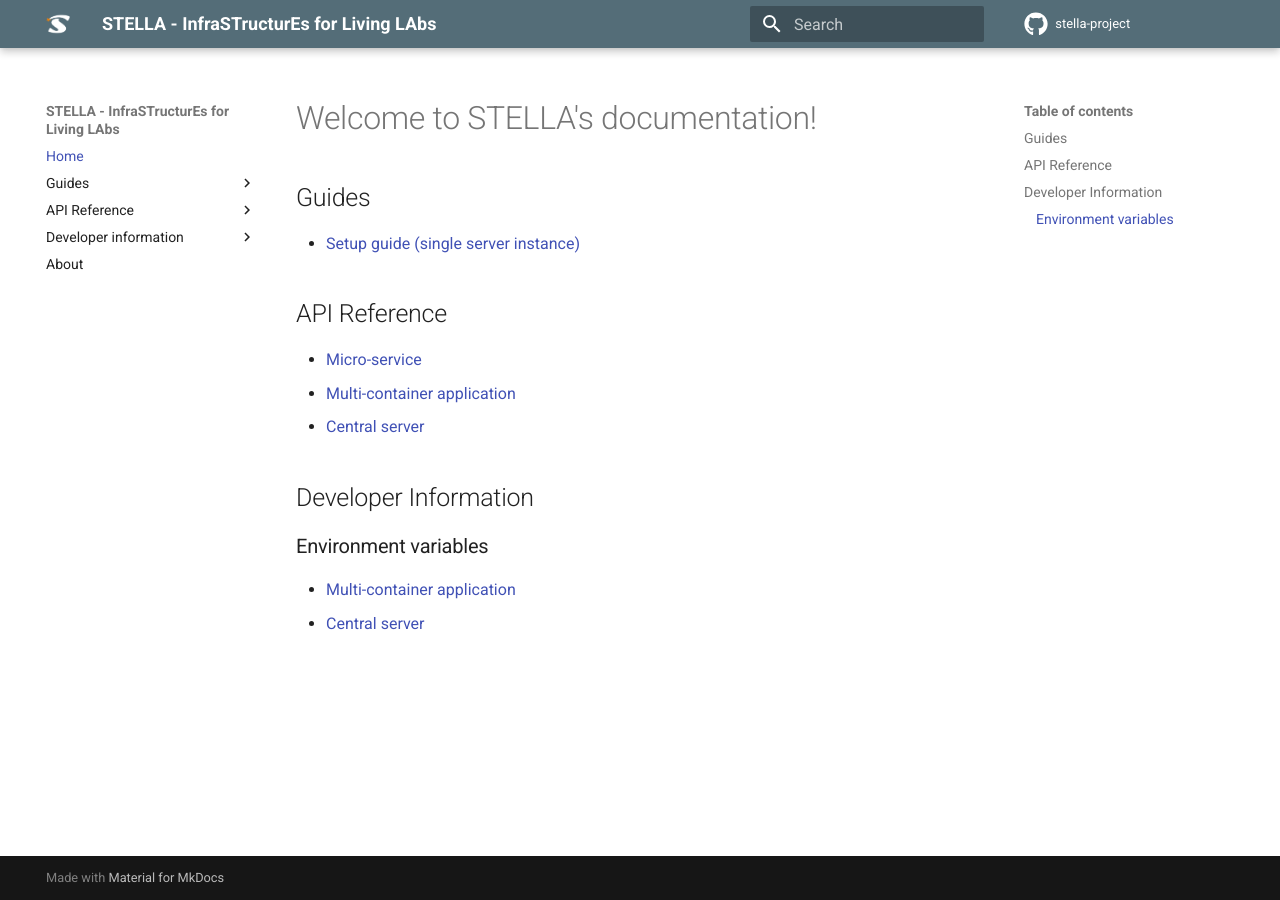
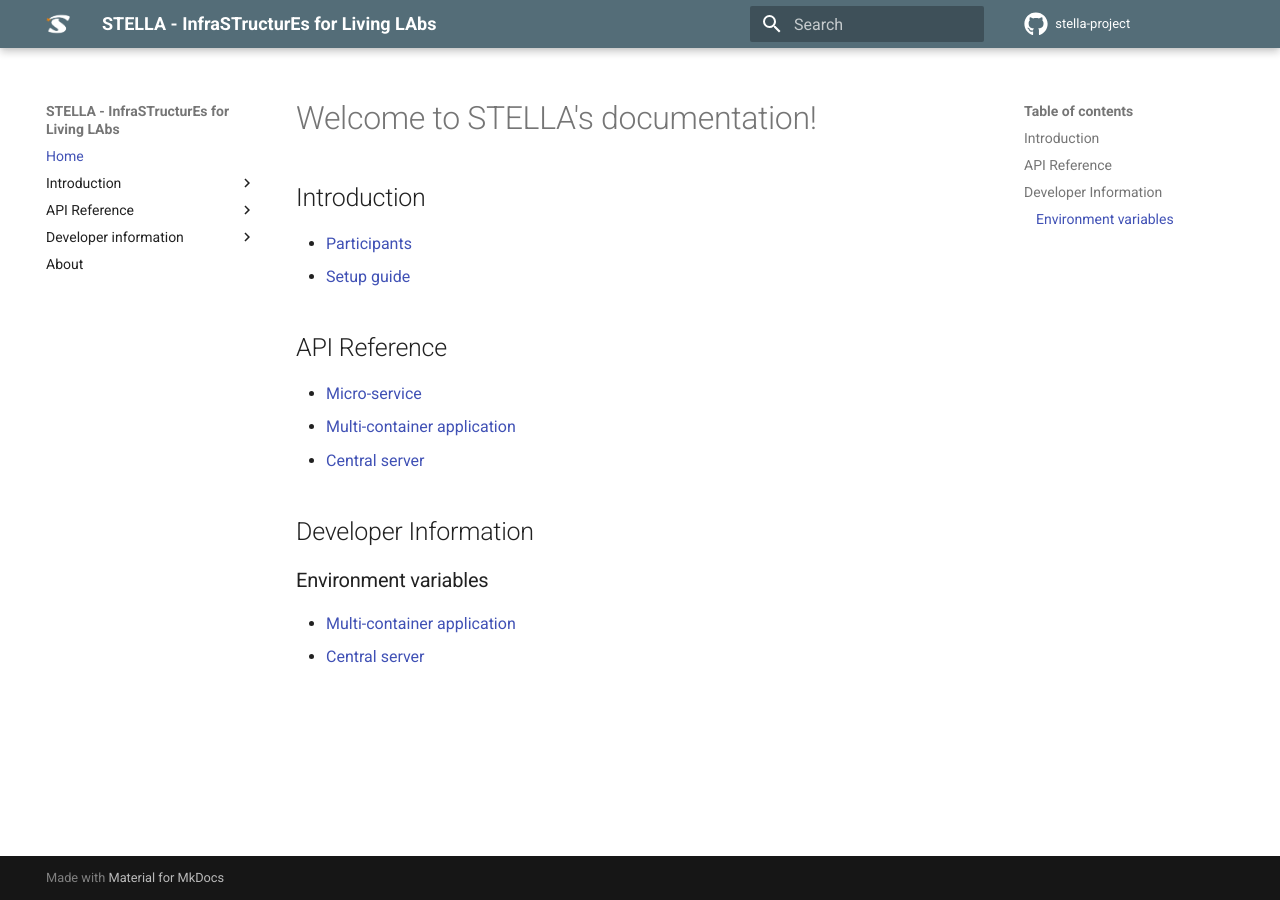
Before and after one commit to stella-project/stella-documentation, an MkDocs documentation site: the page built from docs/index.md, in a window 1280 px wide. Built offline with MkDocs 1.6.1 and Material for MkDocs 9.7.7, drawn with Linux system fonts in a browser that asks for light colours.

Commit message:
add introduction page for participants

```diff
--- a/docs/index.md
+++ b/docs/index.md
@@ -1,8 +1,9 @@
 # Welcome to STELLA's documentation!
 
-## Guides
+## Introduction
 
-- [Setup guide (single server instance)](guides/single-machine/)
+- [Participants](guides/participants/)
+- [Setup guide](guides/single-machine/)
 
 ## API Reference
 
--- a/mkdocs.yml
+++ b/mkdocs.yml
@@ -16,8 +16,9 @@ theme:
         text: Roboto
 nav:
     - Home: index.md
-    - 'Guides':
-        - 'Setup guide (single server instance)': guides/single-machine.md
+    - 'Introduction':
+        - 'Participants': guides/participants.md
+        - 'Setup guide': guides/single-machine.md
     - 'API Reference':
         - 'Micro-service': api-reference/micro-service.md
         - 'Multi-container application': api-reference/mca.md
```
Also changed, not shown: docs/guides/participants.md (added, +3 -0 lines).
